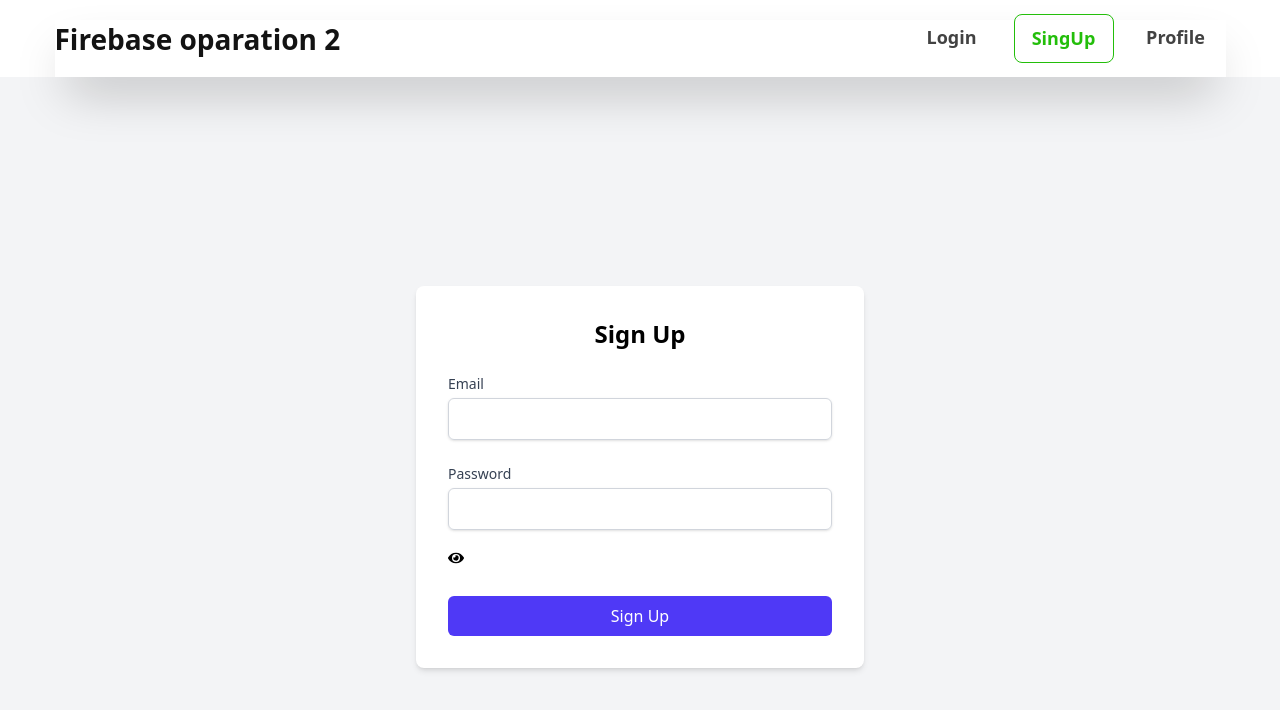
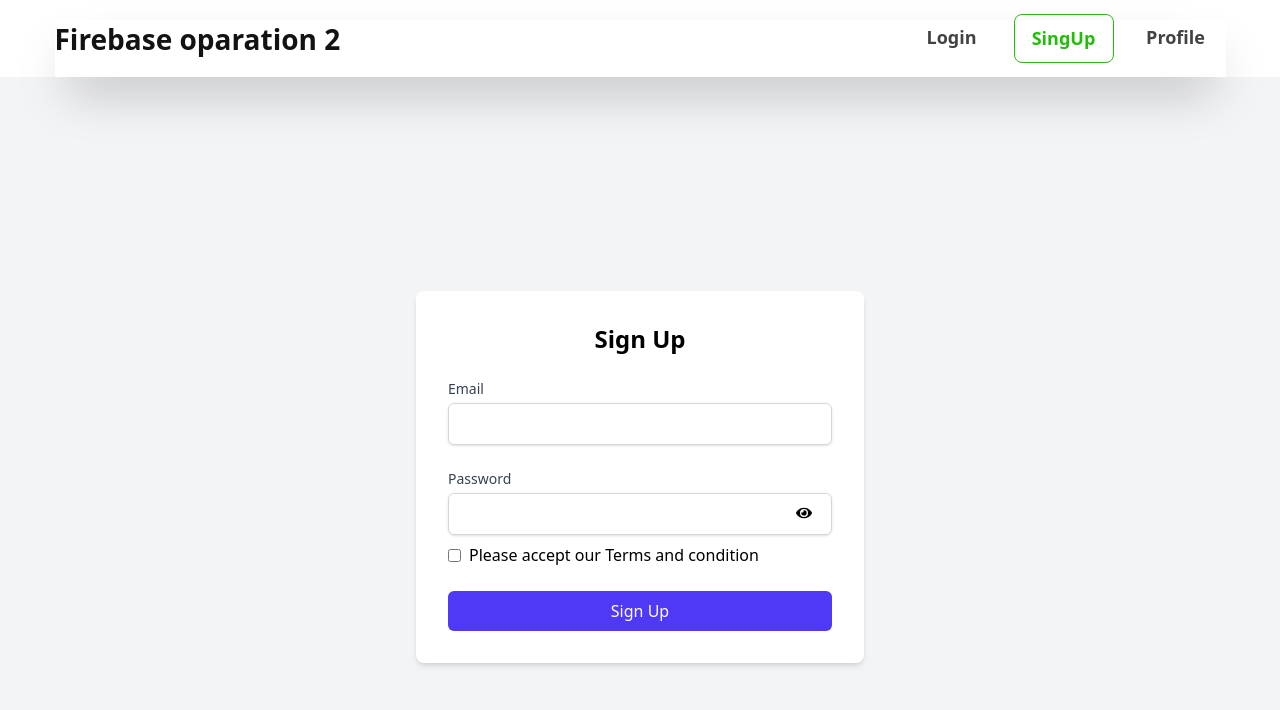
Before and after one commit to AtiqurRahmanLabib/Firebase-Operation-2, a React (Vite) app: page /SignUpPage in a window 1280 px wide. Shown: the top 710 px of the page. Built offline with nearby package versions, Linux system fonts and the light colour scheme.

Commit message:
Accept terms and conditions

```diff
--- a/src/Components/SignUp/SignUp.jsx
+++ b/src/Components/SignUp/SignUp.jsx
@@ -7,13 +7,15 @@ import { FaEyeSlash } from "react-icons/fa";
 
 const SignUp = () => {
     const [email, setEmail] = useState('');
+    const [success, setSuccess] = useState('');
     const [password, setPassword] = useState('');
     const [resgistredError, setResgistred] = useState('');
-    const [success, setSuccess] = useState('');
     const [showPassword, setShowPassword] = useState(false);
 
     const handleSignUp = (e) => {
         e.preventDefault();
+        const accepted = e.target.terms.checked;
+
         if (password.length < 6) {
             setResgistred('Password must be at least 6 characters long');
             return;
@@ -22,6 +24,11 @@ const SignUp = () => {
             setResgistred('Password must contain at least two upper case letters');
             return;
         }
+        else if (!accepted) {
+            setResgistred('Please accept our Terms and condition');
+            return;
+        }
+
         setResgistred('');
         setSuccess('');
         createUserWithEmailAndPassword(auth, email, password)
@@ -53,7 +60,7 @@ const SignUp = () => {
                             className="w-full px-3 py-2 mt-1 border border-gray-300 rounded-md shadow-sm focus:outline-none focus:ring-indigo-500 focus:border-indigo-500"
                         />
                     </div>
-                    <div>
+                    <div className='relative'>
                         <label htmlFor="password" className="block text-sm font-medium text-gray-700">
                             Password
                         </label>
@@ -65,9 +72,13 @@ const SignUp = () => {
                             required
                             className="w-full px-3 py-2 mt-1 border border-gray-300 rounded-md shadow-sm focus:outline-none focus:ring-indigo-500 focus:border-indigo-500"
                         />
-                        <button className='mt-5' onClick={() => setShowPassword(!showPassword)}><span>
+                        <span onClick={() => setShowPassword(!showPassword)} className='absolute top-9 right-5 cursor-pointer'>
                             {showPassword ? <FaEyeSlash /> : <FaEye />}
-                        </span></button>
+                        </span>
+                        <div className='items-center flex mt-2'>
+                            <input type="checkbox" name="terms" id="" />
+                            <label className='ml-2' htmlFor="terms">Please accept our Terms and condition</label>
+                        </div>
                     </div>
                     <button
                         type="submit"
```
